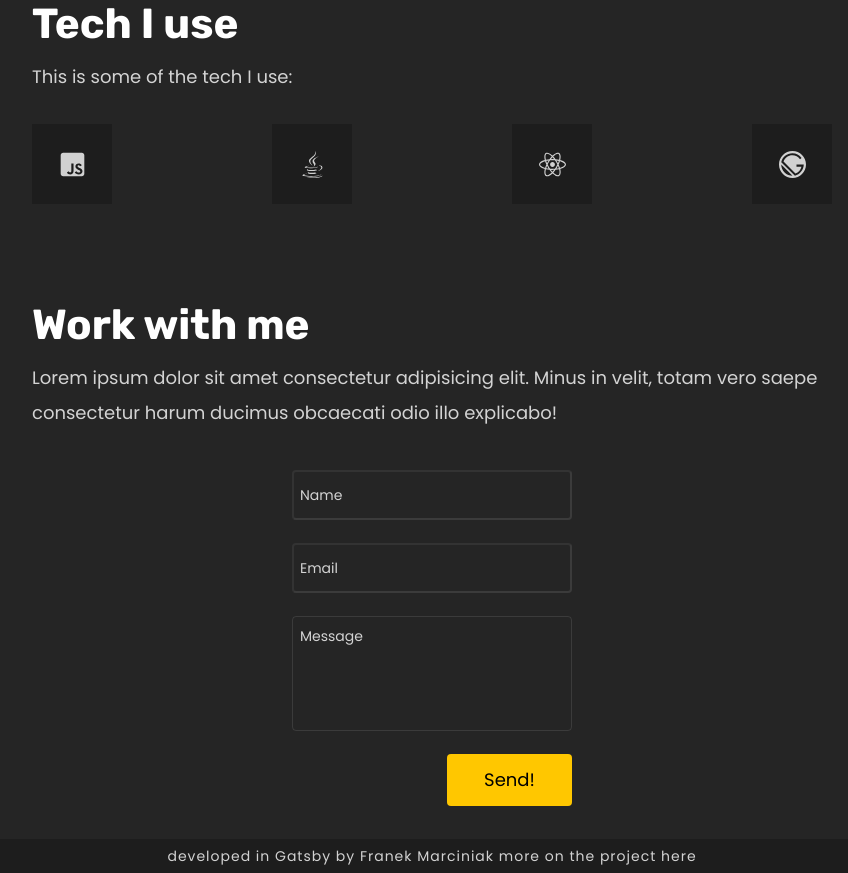
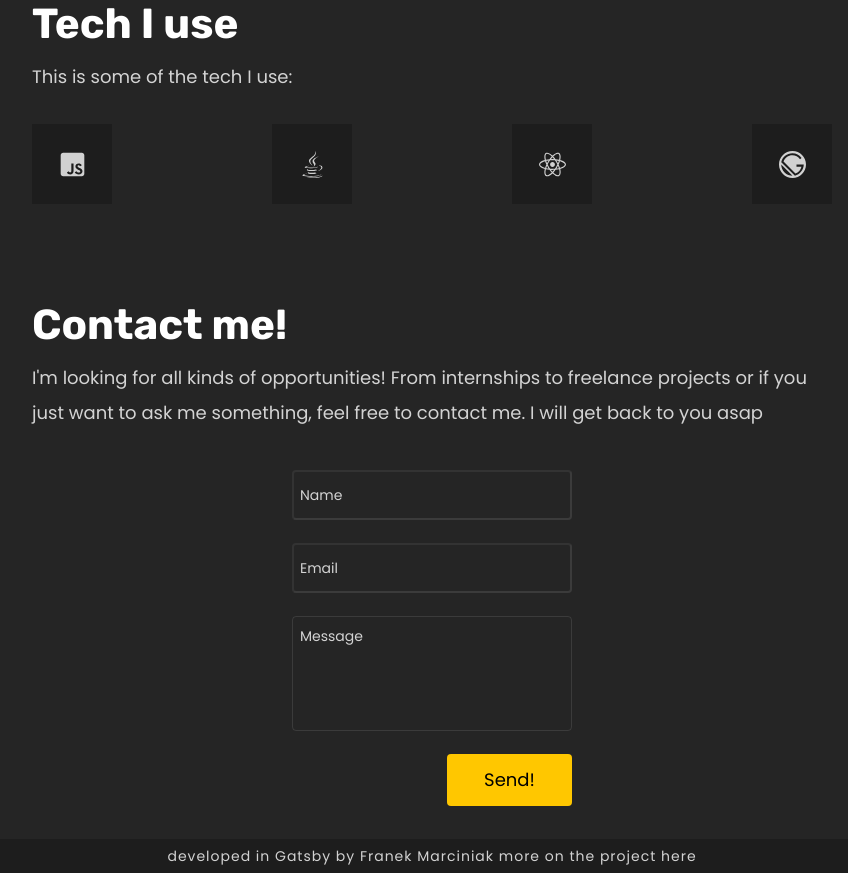
Before and after one commit to FranekMarciniak/portfoliosite, a Gatsby site: page / in a window 1280 px wide. Shown: the part 1421-2294 px from the top of the page, without its empty margins (208-1056 px from the left). Built offline with nearby package versions, Linux system fonts and the light colour scheme; Gatsby itself is replaced by a stand-in of ours.

Commit message:
Update Contact “Contact”

```diff
--- a/src/content/contact/Contact.md
+++ b/src/content/contact/Contact.md
@@ -1,6 +1,5 @@
 ---
-title: Work with me
+title: Contact me!
 id: contact
 ---
-
-Lorem ipsum dolor sit amet consectetur adipisicing elit. Minus in velit, totam vero saepe consectetur harum ducimus obcaecati odio illo explicabo!
+I'm looking for all kinds of opportunities! From internships to freelance projects or if you just want to ask me something, feel free to contact me. I will get back to you asap
```
